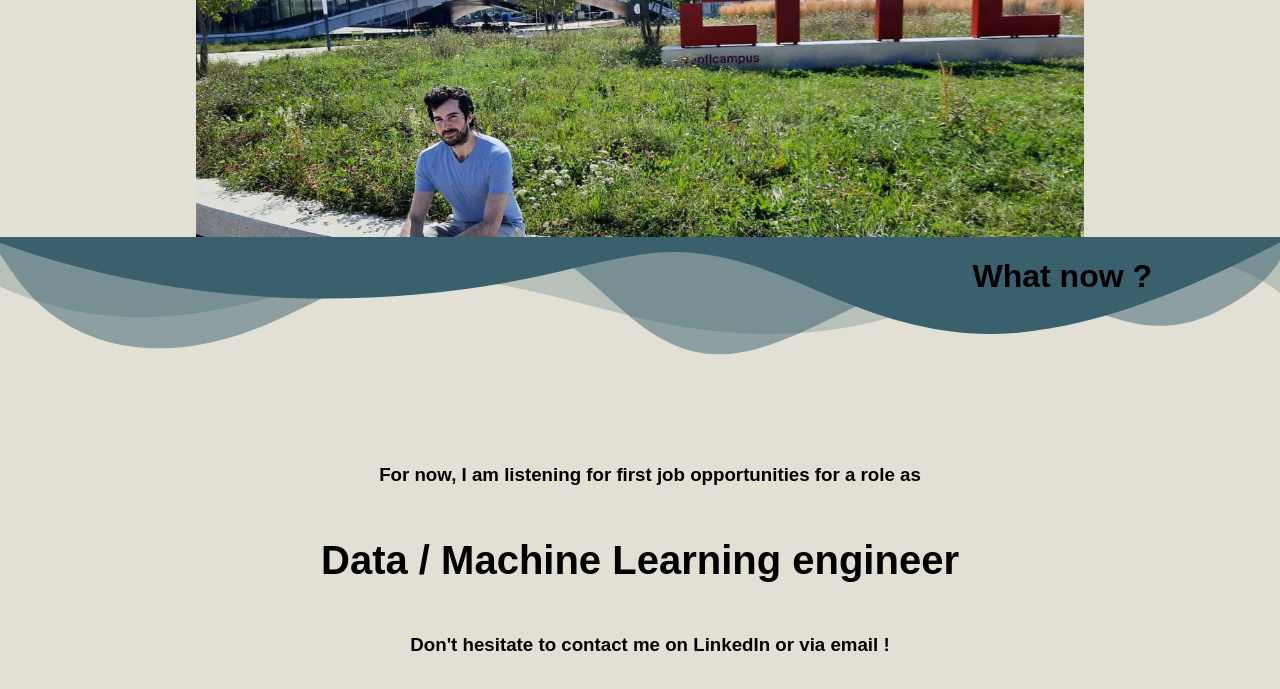
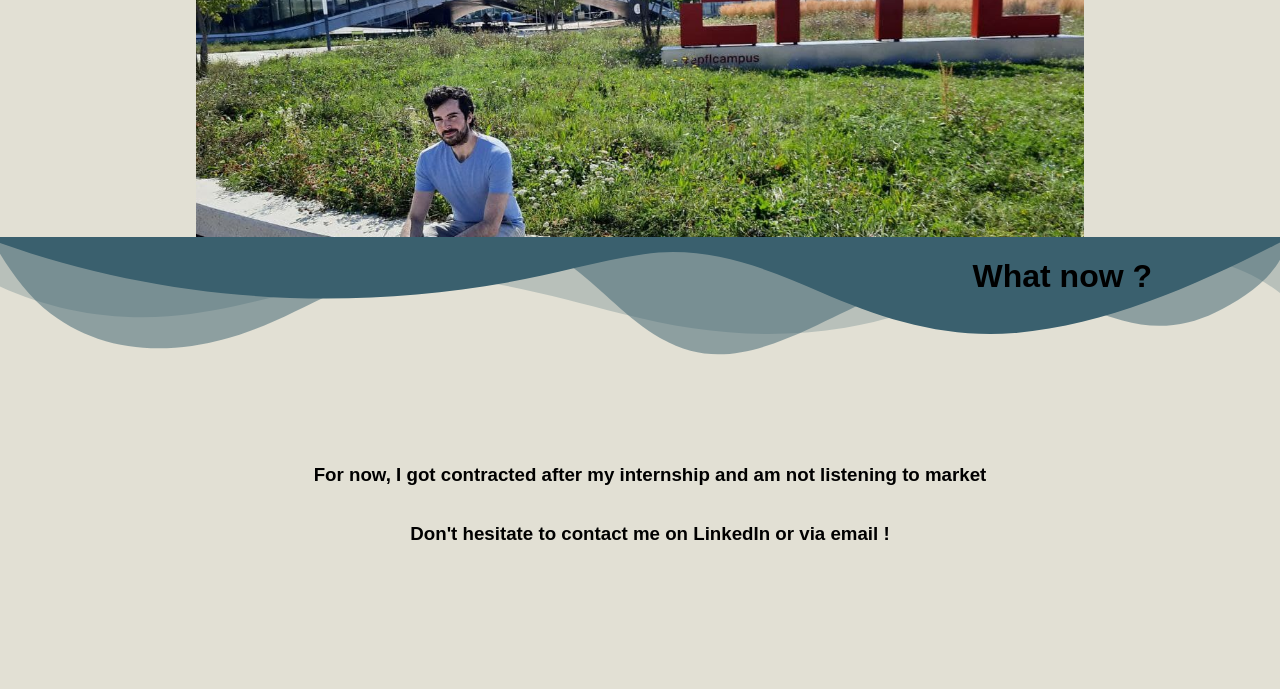
Before and after one commit to Arnouux/arnouux.github.io, a plain HTML site: page index.html in a window 1280 px wide. Shown: the part 2963-3652 px from the top of the page. Drawn offline with nearby package versions, Linux system fonts and the light colour scheme.

Commit message:
job changed

```diff
--- a/index.html
+++ b/index.html
@@ -444,8 +444,7 @@ When not coding or playing, I do spend time reading, watching series, or going o
                 </svg>
             </div>
             <h1 id="title-contact" class="title-right">What now ?</h1>
-            <h3 id="contact-title">For now, I am listening for first job opportunities for a role as</h3>
-            <h2 id="role">Data / Machine Learning engineer</h2>
+            <h3 id="contact-title">For now, I got contracted after my internship and am not listening to market</h3>
             <h3>Don't hesitate to contact me on LinkedIn or via email !</h3>
         </div>
 
```
